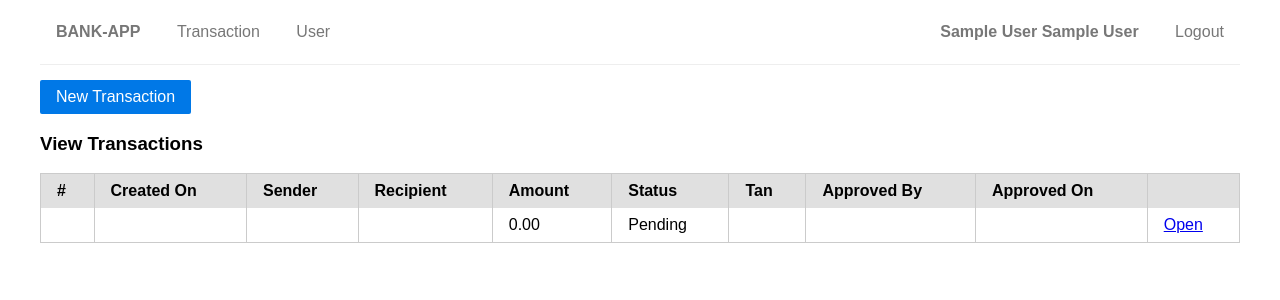
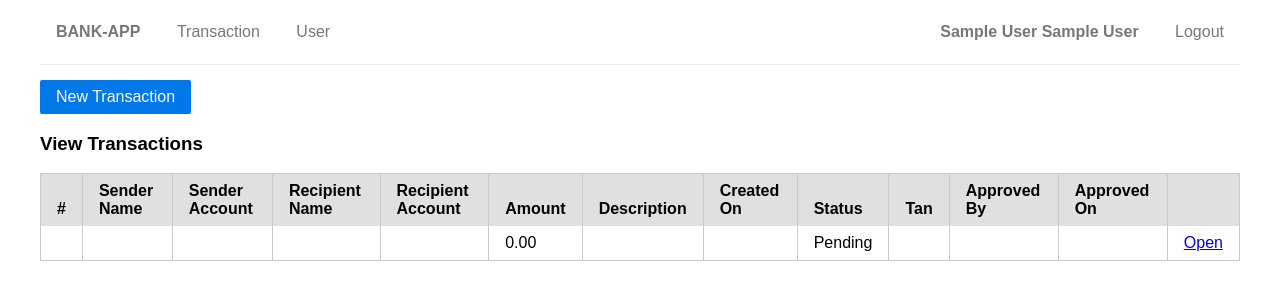
Before and after one commit to efdalustaoglu/secure-coding, a PHP site: page /public/view_transactions.php in a window 1280 px wide. Shown: the top 300 px of the page. Run offline with PHP 8.4, Linux system fonts and the light colour scheme; the visitor is signed in with stand-in values (Sample User, id 1); tables that the repository leaves empty or names only in its code hold one stand-in row (values such as "Sample post"); data that the repository does not hold is empty; some libraries are stand-ins or nearby versions.

Commit message:
Added sender/recipient name to transaction view, description to transaction, transaction view, merged create_users.sql with bank_db.sql

```diff
--- a/app/db.php
+++ b/app/db.php
@@ -306,20 +306,20 @@ function selectTransaction($id) {
 }
 
 // insert into transactions table
-function insertTransaction($sender, $recipient, $amount, $tan) {
+function insertTransaction($sender, $recipient, $amount, $description, $tan) {
   $connection = openDb();
   $date = date('Y-m-d');
 
   if ($amount > 10000) {
 
     //Using prepared statements and parameterized queries:
-    $sql = "INSERT INTO transactions (SENDER_ACCOUNT, RECIPIENT_ACCOUNT, AMOUNT, STATUS, TAN_ID, DATE_CREATED) ";
-    $sql.= "VALUES (?, ?, ?, 'P', ?, ?)";
+    $sql = "INSERT INTO transactions (SENDER_ACCOUNT, RECIPIENT_ACCOUNT, AMOUNT, DESCRIPTION, STATUS, TAN_ID, DATE_CREATED) ";
+    $sql.= "VALUES (?, ?, ?, ?, 'P', ?, ?)";
     $stmt = $connection->stmt_init();
     if(!$stmt->prepare($sql)) {
       return false;
     }
-    $stmt->bind_param("iidss",$sender,$recipient,$amount,$tan,$date);
+    $stmt->bind_param("iidsss",$sender,$recipient,$amount,$description,$tan,$date);
 
 
     //$sql = "INSERT INTO transactions (SENDER_ACCOUNT, RECIPIENT_ACCOUNT, AMOUNT, STATUS, TAN_ID, DATE_CREATED) ";
@@ -327,13 +327,13 @@ function insertTransaction($sender, $recipient, $amount, $tan) {
   } else {
 
     //Using prepared statements and parameterized queries:
-    $sql = "INSERT INTO transactions (SENDER_ACCOUNT, RECIPIENT_ACCOUNT, AMOUNT, STATUS, TAN_ID, DATE_CREATED, APPROVED_BY, DATE_APPROVED) ";
-    $sql.= "VALUES (?, ?, ?, 'A', ?, ?, 6, ?)";
+    $sql = "INSERT INTO transactions (SENDER_ACCOUNT, RECIPIENT_ACCOUNT, AMOUNT, DESCRIPTION, STATUS, TAN_ID, DATE_CREATED, APPROVED_BY, DATE_APPROVED) ";
+    $sql.= "VALUES (?, ?, ?, ?, 'A', ?, ?, 6, ?)";
     $stmt = $connection->stmt_init();
     if(!$stmt->prepare($sql)) {
       return false;
     }
-    $stmt->bind_param("iidsss",$sender,$recipient,$amount,$tan,$date,$date);
+    $stmt->bind_param("iidssss",$sender,$recipient,$amount,$description,$tan,$date,$date);
 
     //$sql = "INSERT INTO transactions (SENDER_ACCOUNT, RECIPIENT_ACCOUNT, AMOUNT, STATUS, TAN_ID, DATE_CREATED, APPROVED_BY, DATE_APPROVED) ";
     //$sql.= "VALUES ($sender, $recipient, $amount, 'A', $tan, '$date', 6, '$date')";
--- a/app/transaction.php
+++ b/app/transaction.php
@@ -21,7 +21,7 @@ function getSingleTransaction($id) {
 
 
 // creates a transaction
-function createTransaction($sender, $recipient, $amount, $tan) {
+function createTransaction($sender, $recipient, $amount, $description, $tan) {
   $return = returnValue();
   //if (gettype($recipient) != "integer" && gettype($recipient) != "double") {
 
@@ -48,6 +48,13 @@ function createTransaction($sender, $recipient, $amount, $tan) {
   if (empty($tan) or preg_match('/[^A-Z0-9]/',$tan)) {
     $return->value = false;
     $return->msg = "Invalid TAN";
+    return $return;
+  }
+
+  //Whitelisting Description
+  if (preg_match('/[^A-Za-z0-9\'\.\/\, ]/',$description)) {
+    $return->value = false;
+    $return->msg = 'Description may only contain letters, digits, and the special characters ".", ",", and "/"';
     return $return;
   }
 
@@ -85,7 +92,7 @@ function createTransaction($sender, $recipient, $amount, $tan) {
     return $return;
   }
 
-  $insert = insertTransaction($senderAccount->ID, $recipientAccount->ID, $amount, $tanEntry->ID);
+  $insert = insertTransaction($senderAccount->ID, $recipientAccount->ID, $amount, $description, $tanEntry->ID);
   if (!$insert) {
     $return->value = false;
     $return->msg = "Transaction failed";
--- a/app/user.php
+++ b/app/user.php
@@ -129,12 +129,12 @@ function createUser($userType, $email, $password, $confirmPassword, $firstname,
   //Whitelist name/surname fields
   if (preg_match('/[^A-Za-z\']/',$firstname)) {
     $return->value = false;
-    $return->msg = "Invalid credentials";
+    $return->msg = "Invalid First Name";
     return $return;
   }
   if (preg_match('/[^A-Za-z\']/',$lastname)) {
     $return->value = false;
-    $return->msg = "Invalid credentials";
+    $return->msg = "Invalid Last Name";
     return $return;
   }
 
--- a/public/view_transactions.php
+++ b/public/view_transactions.php
@@ -70,10 +70,13 @@ include("header.php");
     <thead>
       <tr>
         <th>#</th>
+        <th>Sender Name</th>
+        <th>Sender Account</th>
+        <th>Recipient Name</th>
+        <th>Recipient Account</th>
+        <th>Amount</th>
+        <th>Description</th>
         <th>Created On</th>
-        <th>Sender</th>
-        <th>Recipient</th>
-        <th>Amount</th>
         <th>Status</th>
         <th>Tan</th>
         <th>Approved By</th>
@@ -85,10 +88,13 @@ include("header.php");
     <?php foreach($transactions as $transaction): ?>
       <tr>
         <td><?php echo $transaction->ID; ?></td>
-        <td><?php echo $transaction->DATE_CREATED; ?></td>
+        <td><?php echo $transaction->SENDER_NAME; ?></td>
         <td><?php echo $transaction->SENDER_ACCOUNT_NUM; ?></td>
+        <td><?php echo $transaction->RECIPIENT_NAME; ?></td>
         <td><?php echo $transaction->RECIPIENT_ACCOUNT_NUM; ?></td>
         <td><?php echo number_format($transaction->AMOUNT, 2, ".", ","); ?></td>
+        <td><?php echo $transaction->DESCRIPTION; ?></td>
+        <td><?php echo $transaction->DATE_CREATED; ?></td>
         <td><?php if ($transaction->STATUS === "A") echo "Approved"; else if ($transaction->STATUS === "D") echo "Declined"; else echo "Pending"; ?></td>
         <td><?php echo $transaction->TAN_NUMBER; //TAN NUMBER ? ?></td>
         <td><?php echo $transaction->APPROVED_BY_NAME; ?></td>
```
Also changed, not shown: bank_db.sql (+22 -3 lines), public/create_transaction.php (+7 -1 lines), public/view_transaction.php (+19 -4 lines).
